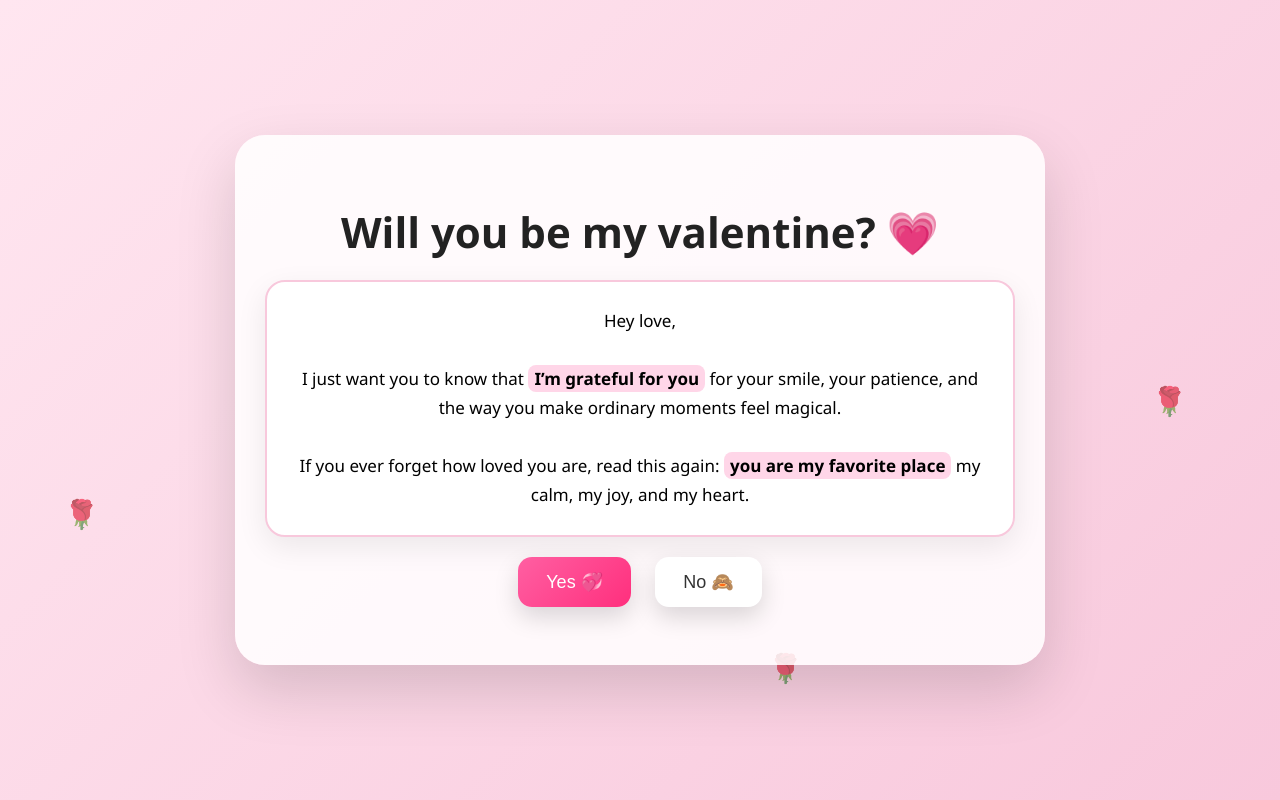
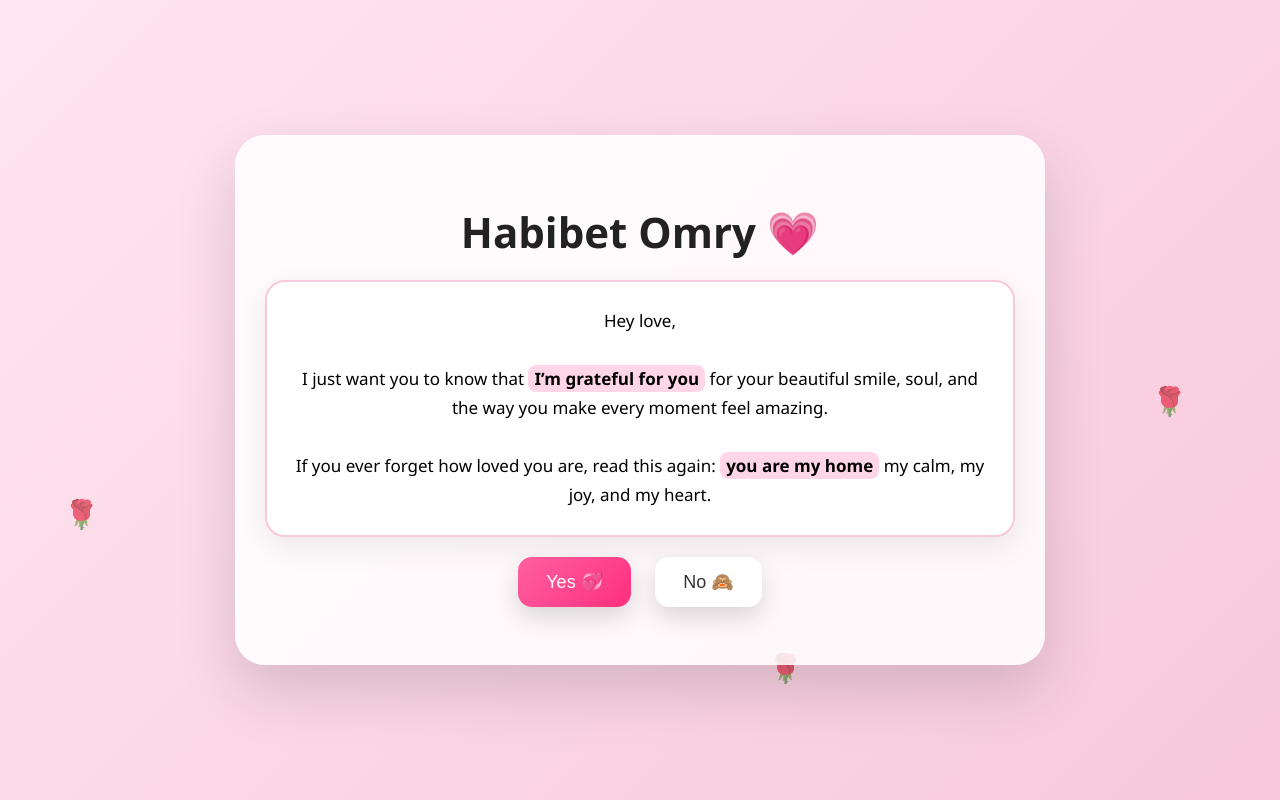
Before and after one commit to mohammedk04/Mari-Website, a plain HTML site: page index.html in a window 1280 px wide. Shown: the top 800 px of the page. Drawn offline with Linux system fonts and the light colour scheme.

Commit message:
Update index.html

```diff
--- a/index.html
+++ b/index.html
@@ -134,14 +134,14 @@ h1{
 <div class="rose" style="left:90%; animation-delay:7s;">🌹</div>
 
 <div class="card">
-  <h1>Will you be my valentine? 💗</h1>
+  <h1>Habibet Omry 💗</h1>
 
   <div class="message">
     Hey love,<br><br>
     I just want you to know that <span class="highlight">I’m grateful for you</span>
-    for your smile, your patience, and the way you make ordinary moments feel magical.<br><br>
+    for your beautiful smile, soul, and the way you make every moment feel amazing.<br><br>
     If you ever forget how loved you are, read this again:
-    <span class="highlight">you are my favorite place</span> my calm, my joy, and my heart.
+    <span class="highlight">you are my home</span> my calm, my joy, and my heart.
   </div>
 
   <div class="buttons">
```
